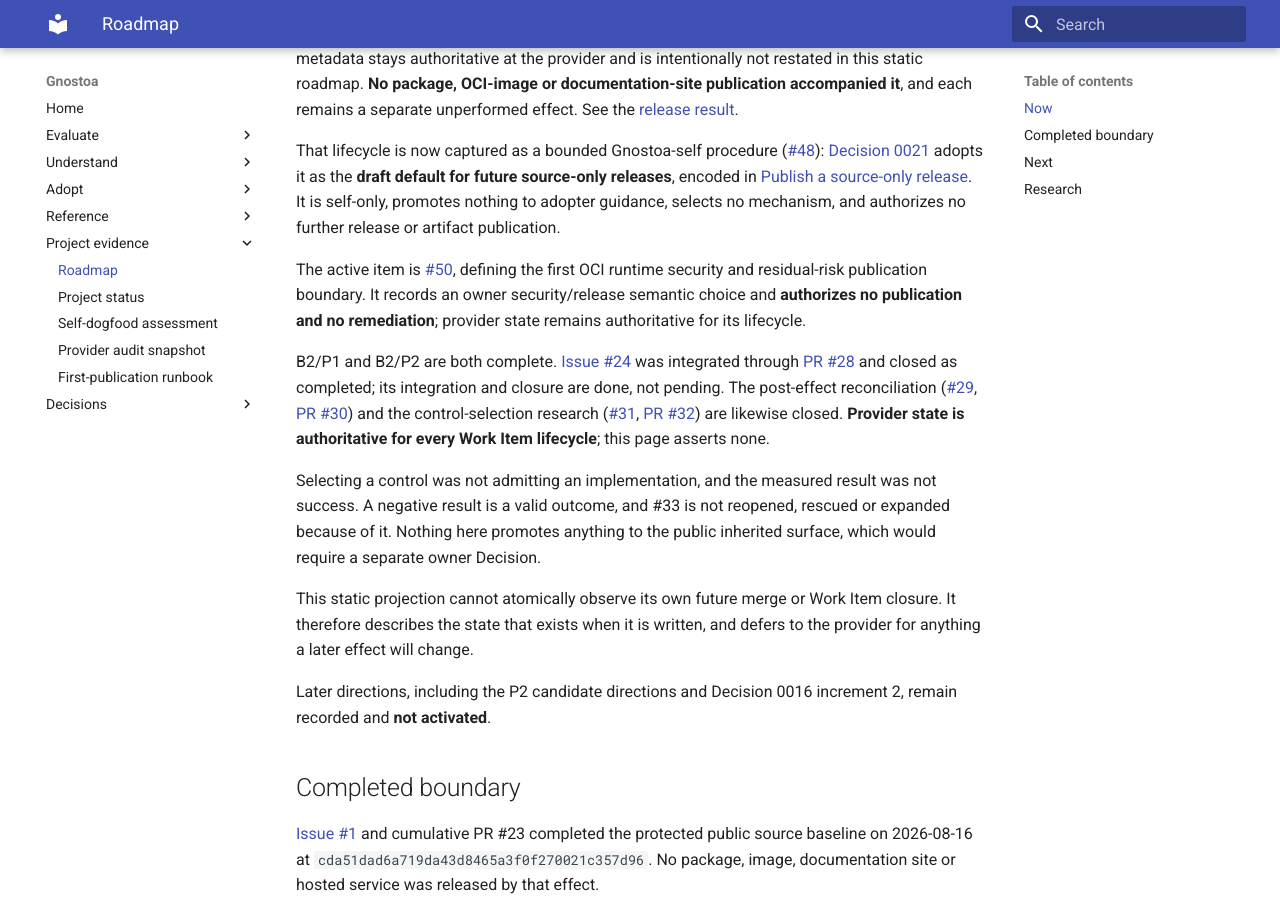
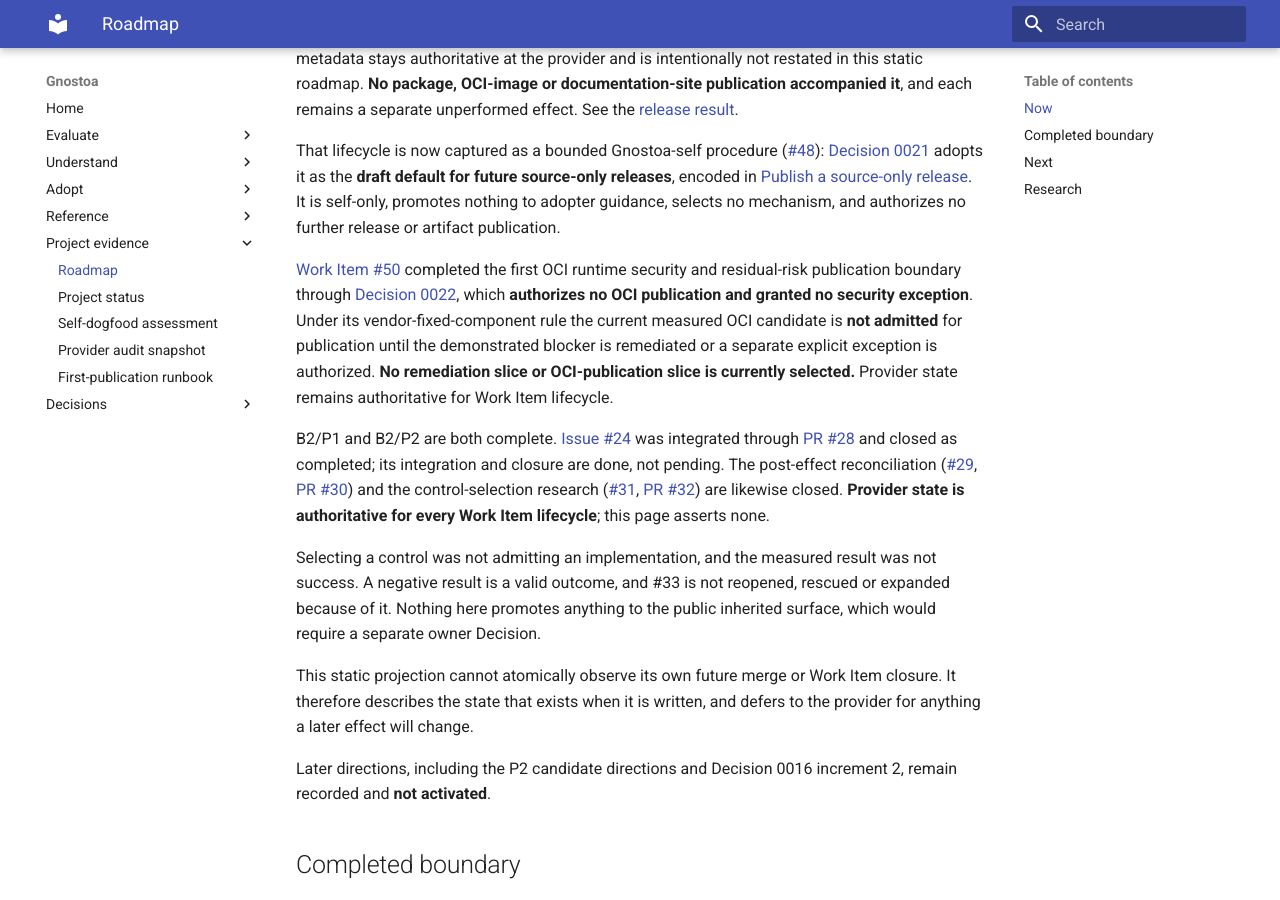
Before and after one commit to ktogias/gnostoa, an MkDocs documentation site: the page built from docs/roadmap.md, in a window 1280 px wide and 900 px high, scrolled down 1588 px. Built offline with MkDocs 1.6.1 and Material for MkDocs 9.7.7, drawn with Linux system fonts in a browser that asks for light colours.

Commit message:
Reconcile the roadmap after the OCI security-boundary slice completed (#53)
Replaces the stale active-item assertion with current truth: the OCI security-boundary Work Item completed through Decision 0022, which authorizes no publication and granted no exception; the current measured candidate remains not admitted; and no remediation or publication slice is currently selected. One file, no Now cleanup, no mechanism selected. Refs #52.

```diff
--- a/docs/roadmap.md
+++ b/docs/roadmap.md
@@ -90,10 +90,15 @@ adopts it as the **draft default for future source-only releases**, encoded in
 It is self-only, promotes nothing to adopter guidance, selects no mechanism, and
 authorizes no further release or artifact publication.
 
-The active item is [#50](https://github.com/ktogias/gnostoa/issues/50), defining
-the first OCI runtime security and residual-risk publication boundary. It records
-an owner security/release semantic choice and **authorizes no publication and no
-remediation**; provider state remains authoritative for its lifecycle.
+[Work Item #50](https://github.com/ktogias/gnostoa/issues/50) completed the first
+OCI runtime security and residual-risk publication boundary through
+[Decision 0022](../knowledge/decisions/0022-define-the-security-boundary-for-the-first-gnostoa-oci-publication.md),
+which **authorizes no OCI publication and granted no security exception**. Under
+its vendor-fixed-component rule the current measured OCI candidate is **not
+admitted** for publication until the demonstrated blocker is remediated or a
+separate explicit exception is authorized. **No remediation slice or
+OCI-publication slice is currently selected.** Provider state remains
+authoritative for Work Item lifecycle.
 
 B2/P1 and B2/P2 are both complete. [Issue #24](https://github.com/ktogias/gnostoa/issues/24)
 was integrated through [PR #28](https://github.com/ktogias/gnostoa/pull/28) and
```
